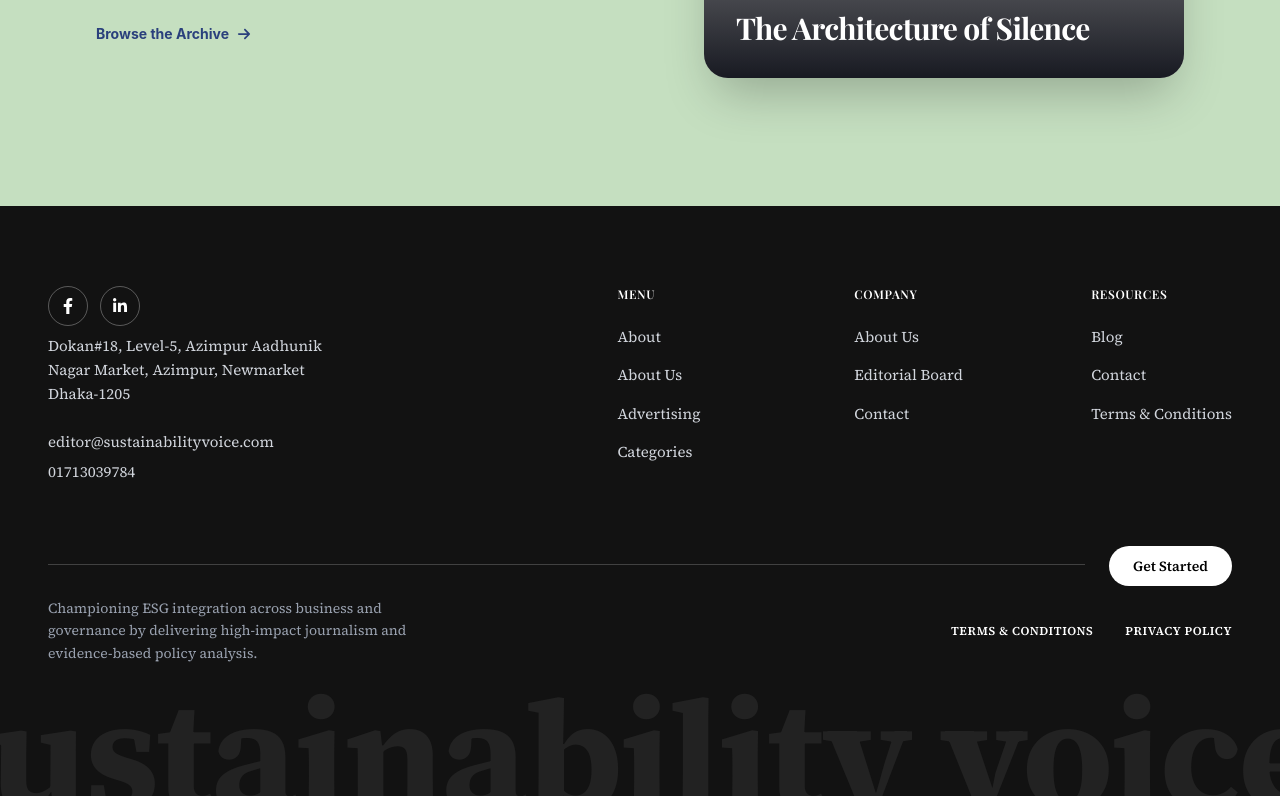
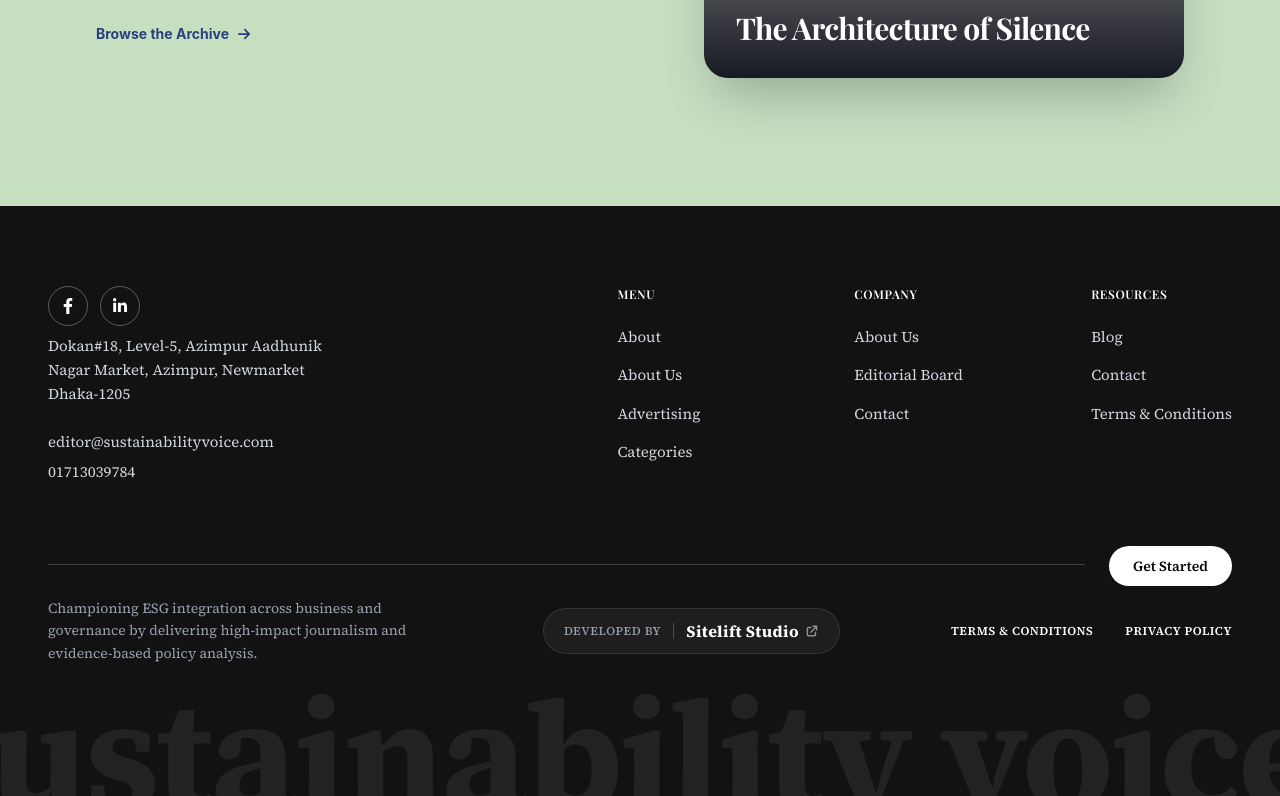
Before and after one commit to monju1190/The-FinCommerce, a Next.js app: page / in a window 1280 px wide. Shown: the part 6926-7722 px from the top of the page. Built offline with nearby package versions, Linux system fonts and the light colour scheme; grey boxes are pictures that could not be loaded; a web font is replaced by a local one.

Commit message:
Enhance footer with sitelift studio credit

```diff
--- a/src/components/layout/Footer.tsx
+++ b/src/components/layout/Footer.tsx
@@ -83,6 +83,17 @@ export default function Footer() {
             Championing ESG integration across business and governance by delivering high-impact journalism and evidence-based policy analysis.
           </p>
 
+          <a href="https://www.siteliftstudio.com/" target="_blank" rel="noopener noreferrer" className="group flex items-center gap-3 bg-white/5 hover:bg-white/10 border border-white/10 px-5 py-2.5 rounded-full transition-all duration-300 hover:scale-105 hover:border-white/30 hover:shadow-[0_0_20px_rgba(255,255,255,0.1)]">
+            <span className="text-gray-400 text-xs font-medium uppercase tracking-wider group-hover:text-gray-300 transition-colors">Developed By</span>
+            <div className="w-px h-4 bg-white/20"></div>
+            <span className="text-white font-bold tracking-wide flex items-center gap-1.5">
+              Sitelift Studio
+              <svg className="w-3.5 h-3.5 text-white/50 group-hover:text-white transition-colors group-hover:translate-x-0.5 group-hover:-translate-y-0.5" fill="none" viewBox="0 0 24 24" stroke="currentColor">
+                <path strokeLinecap="round" strokeLinejoin="round" strokeWidth={2.5} d="M10 6H6a2 2 0 00-2 2v10a2 2 0 002 2h10a2 2 0 002-2v-4M14 4h6m0 0v6m0-6L10 14" />
+              </svg>
+            </span>
+          </a>
+
           <div className="flex flex-wrap gap-8 text-white text-xs font-semibold uppercase tracking-wider">
             <Link href="/terms" className="hover:text-gray-300 transition-colors">
               Terms & Conditions
```
